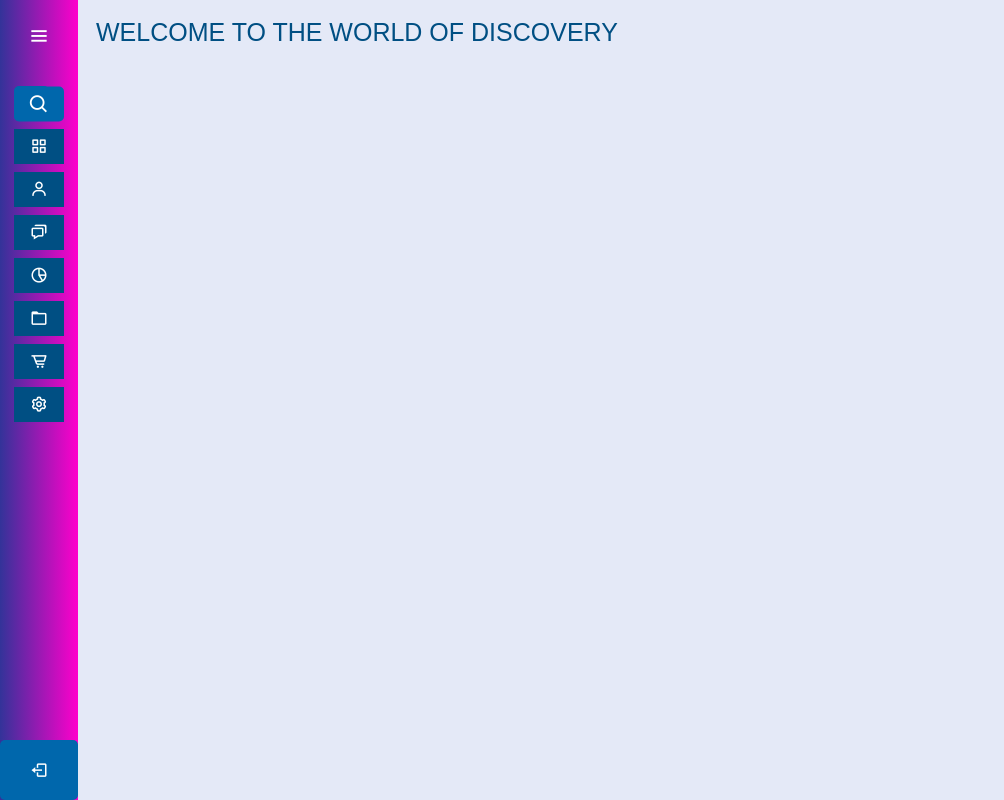
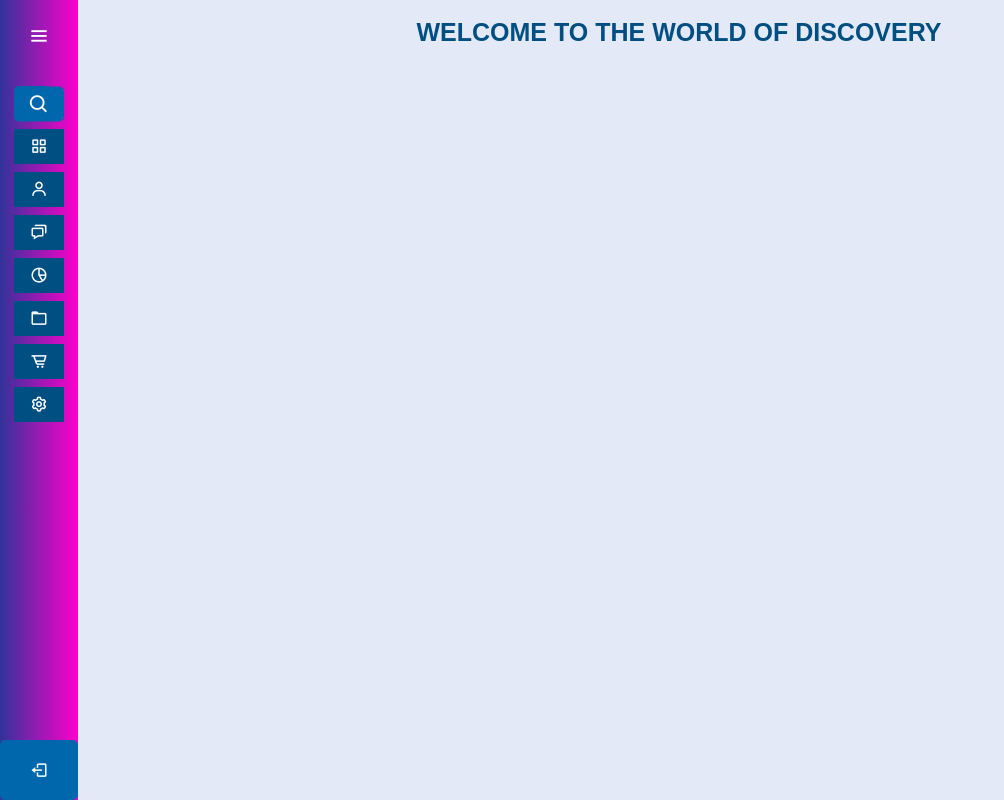
Before and after one commit to 1JoySara/x-poison.github.io, a website: page Home-main/index.html in a window 1280 px wide. Shown: the whole page, without its empty margins (0-1004 px from the left). Drawn offline with nearby package versions, Linux system fonts and the light colour scheme.

Commit message:
Bookclub Web Design

```diff
--- a/Home-main/index.html
+++ b/Home-main/index.html
@@ -90,8 +90,8 @@
       </li>
     </ul>
   </div>
-  <section class="home-section">
-    <div class="text">WELCOME TO THE WORLD OF DISCOVERY</div>
+  <section class="home-section" style="text-align: center;">
+    <div class="text" style="font-weight: bolder;">WELCOME TO THE WORLD OF DISCOVERY</div>
   </section>
   <!-- Scripts -->
   <script src="script.js"></script>
```
